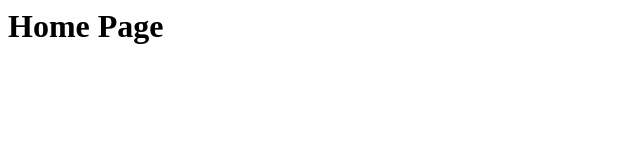
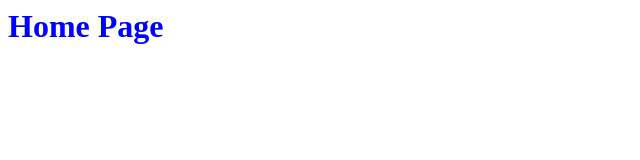
Before and after one commit to LHuertasCarmiol/git-tags-practice, a plain HTML site: page index.html in a window 1280 px wide. Shown: the whole page, without its empty margins (0-640 px from the left). Drawn offline with Linux system fonts and the light colour scheme.

Commit message:
update css colors

```diff
--- a/styles.css
+++ b/styles.css
@@ -1 +1,2 @@
 body { background: white; }
+h1 { color: blue; }
```
